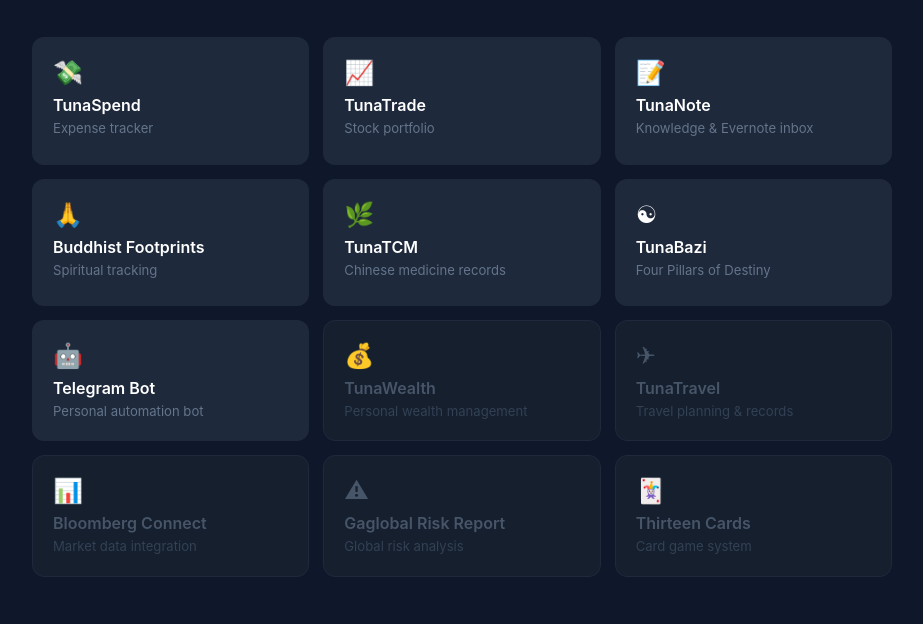
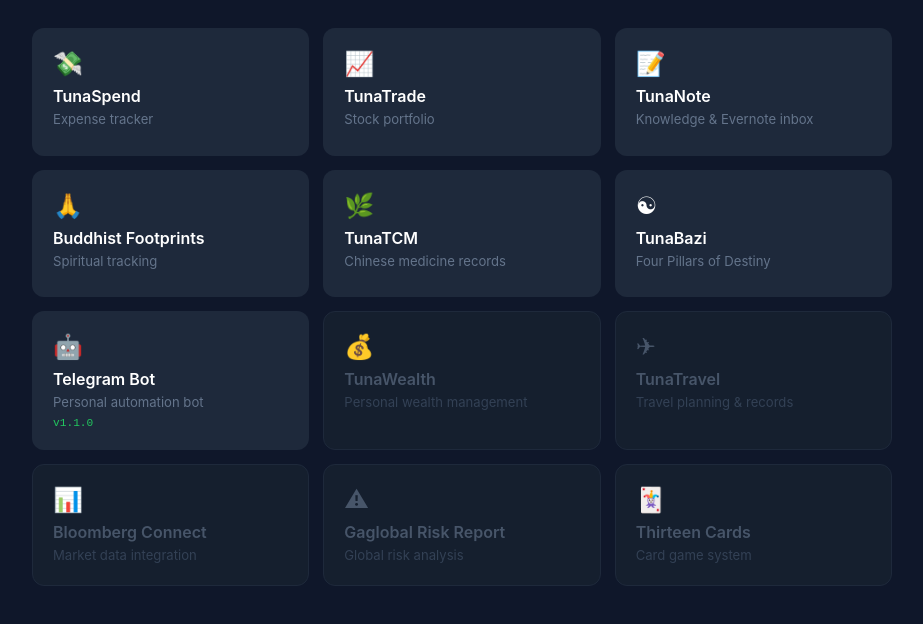
Before and after one commit to GaryTan9854/Visadelab, a plain HTML site: page index.html in a window 1280 px wide. Shown: the part 168-792 px from the top of the page, without its empty margins (178-1101 px from the left). Drawn offline with Linux system fonts and the light colour scheme; no server answers.

Commit message:
Show Telegram Bot version in portal

```diff
--- a/index.html
+++ b/index.html
@@ -29,7 +29,7 @@
       <a class="card" href="https://buddhist.visadelab.xyz" target="_blank" data-health="https://buddhist.visadelab.xyz/api/health"><div class="icon">&#128591;</div><div class="title">Buddhist Footprints</div><div class="desc">Spiritual tracking</div><div class="ver"></div></a>
       <a class="card" href="https://tunatcm.visadelab.xyz" target="_blank" data-health="https://tunatcm.visadelab.xyz/api/health"><div class="icon">&#127807;</div><div class="title">TunaTCM</div><div class="desc">Chinese medicine records</div><div class="ver"></div></a>
       <div class="card"><div class="icon">&#9775;</div><div class="title">TunaBazi</div><div class="desc">Four Pillars of Destiny</div></div>
-      <div class="card"><div class="icon">&#129302;</div><div class="title">Telegram Bot</div><div class="desc">Personal automation bot</div></div>
+      <a class="card" href="https://github.com/GaryTan9854/TelegramBot" target="_blank" data-version="1.1.0"><div class="icon">&#129302;</div><div class="title">Telegram Bot</div><div class="desc">Personal automation bot</div><div class="ver"></div></a>
       <div class="card-dim"><div class="icon">&#128176;</div><div class="title">TunaWealth</div><div class="desc">Personal wealth management</div></div>
       <div class="card-dim"><div class="icon">&#9992;</div><div class="title">TunaTravel</div><div class="desc">Travel planning & records</div></div>
       <div class="card-dim"><div class="icon">&#128202;</div><div class="title">Bloomberg Connect</div><div class="desc">Market data integration</div></div>
@@ -52,5 +52,13 @@
         })
         .catch(() => {});
     });
+
+    document.querySelectorAll('[data-version]').forEach(card => {
+      const version = card.dataset.version;
+      const el = card.querySelector('.ver');
+      if (!el || !version) return;
+      el.textContent = 'v' + version;
+      el.classList.add('loaded');
+    });
   </script>
 </body></html>
```
